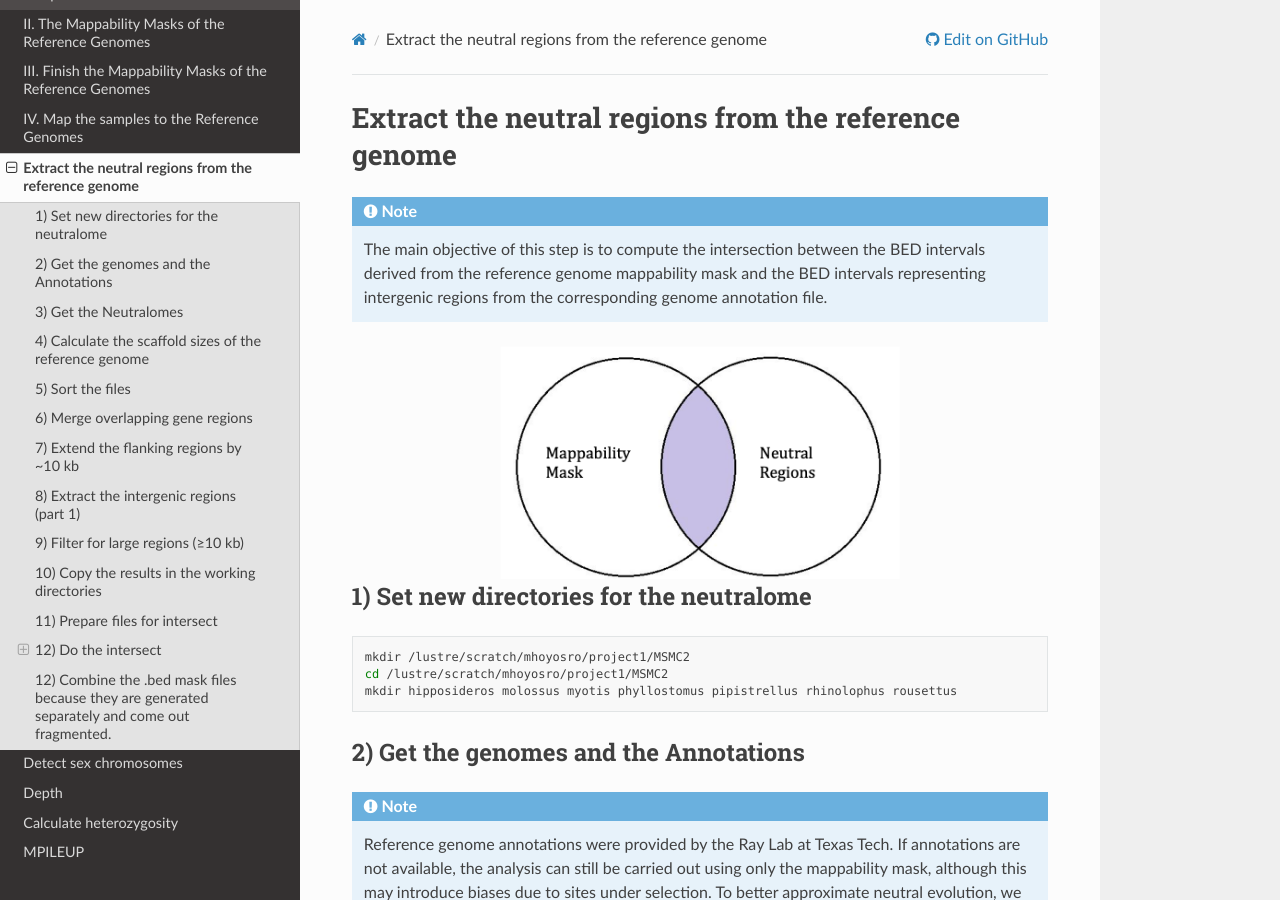
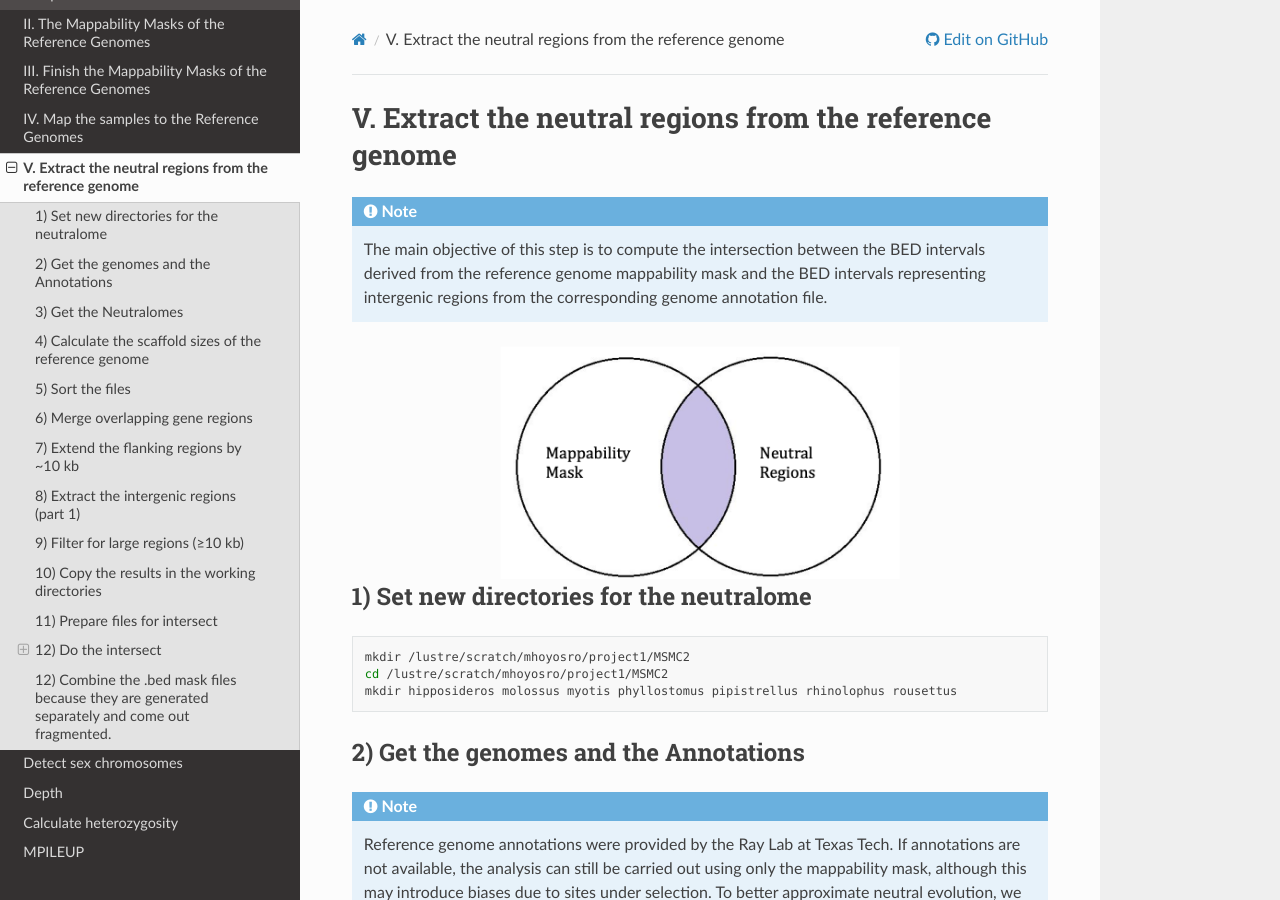
Before and after one commit to hoyosmanuel/MSMC2-Protocol, a Sphinx documentation site: the page built from docs/source/05_Data_Processing_4.rst, in a window 1280 px wide and 900 px high. Built offline with Sphinx 7.4.7 and the Read the Docs theme 3.1.0, drawn with Linux system fonts in a browser that asks for light colours.

```diff
--- a/docs/source/05_Data_Processing_4.rst
+++ b/docs/source/05_Data_Processing_4.rst
@@ -1,5 +1,5 @@
-Extract the neutral regions from the reference genome
-=====================================================
+V. Extract the neutral regions from the reference genome
+=========================================================
 
 .. note::
 
```
